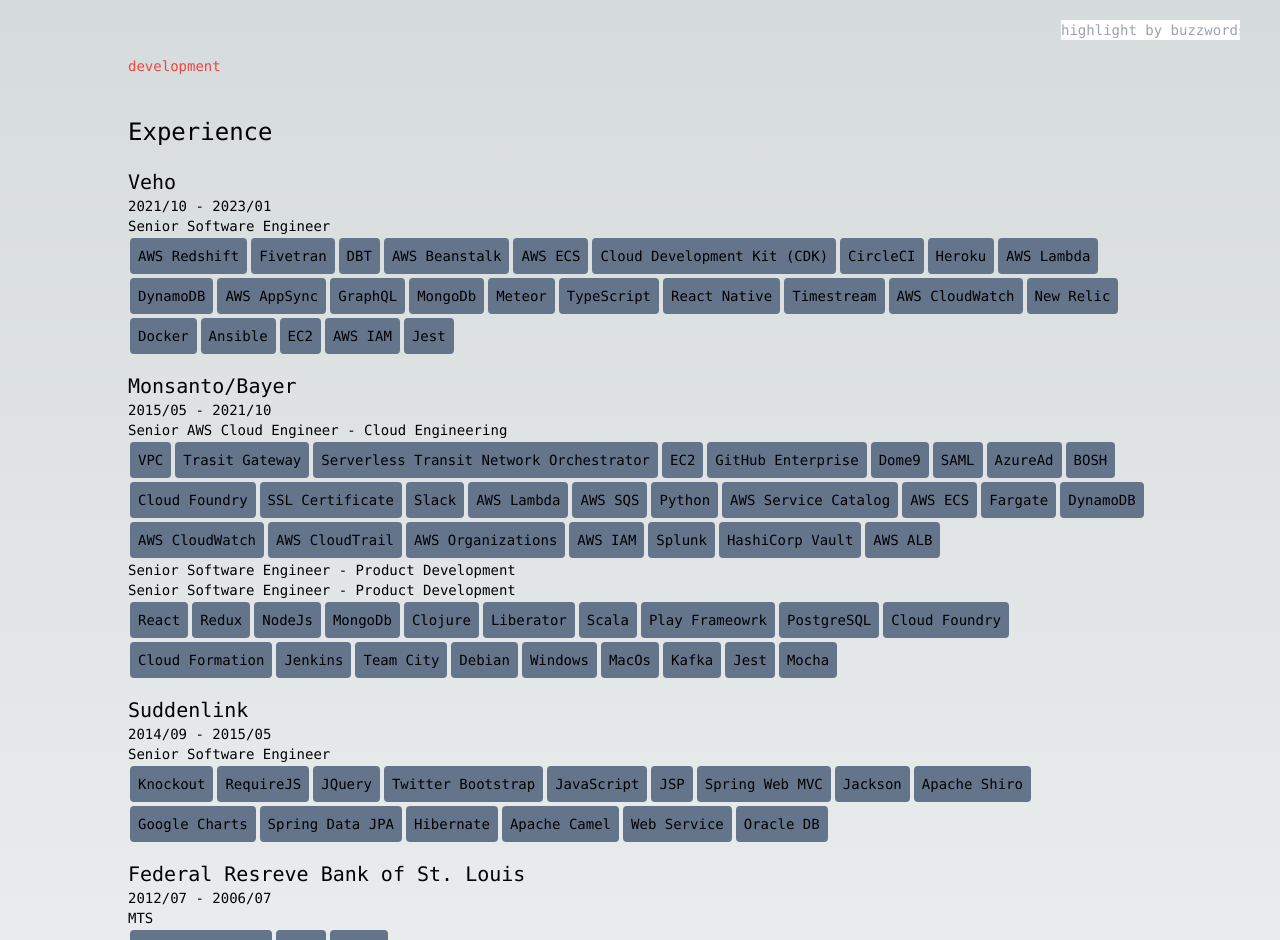
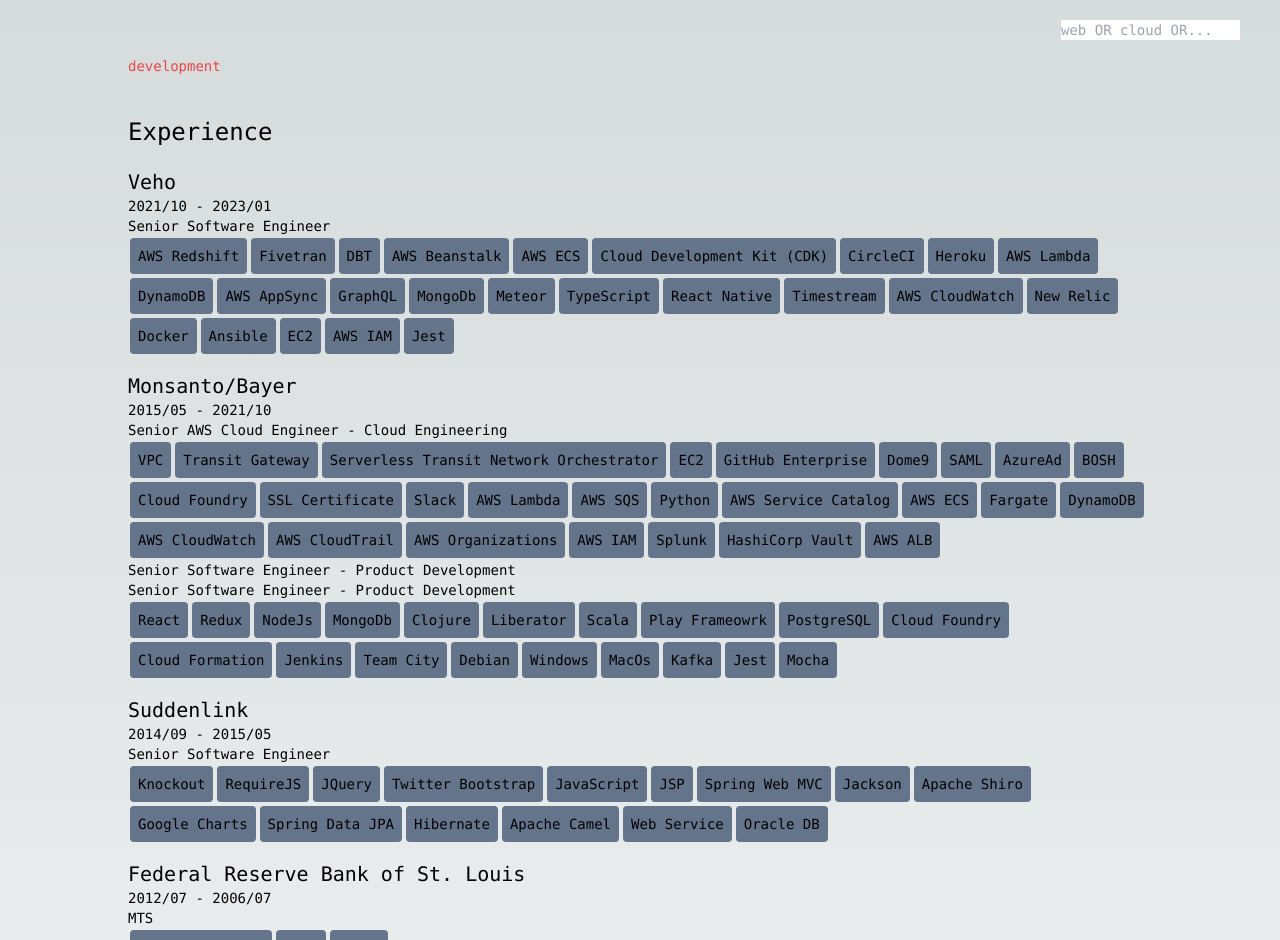
Before and after one commit to kevinjamescasey/resume, a Next.js app: page / in a window 1280 px wide. Shown: the top 940 px of the page. Built offline with nearby package versions, Linux system fonts and the light colour scheme.

Commit message:
typos. placeholder text

```diff
--- a/app/data.ts
+++ b/app/data.ts
@@ -1,6 +1,6 @@
 
 const att = { name: "SBC/AT&T", purpose: "Telecommunications Company" }
-const fed = { name: "Federal Resreve Bank of St. Louis", purpose: "Central Bank" }
+const fed = { name: "Federal Reserve Bank of St. Louis", purpose: "Central Bank" }
 const adaptive = { name: "Adaptive Solutions Group", purpose: "Staffing Company" }
 const suddenlink = { name: "Suddenlink", purpose: "Telecommunications Company" }
 const ferguson = { name: "Ferguson", purpose: "Staffing Company" }
@@ -133,7 +133,7 @@
 const windows = bz("Windows", [os])
 const macOs = bz("MacOs", [os])
 const vpc = bz("VPC", [aws])
-const transitGateway = bz("Trasit Gateway", [aws])
+const transitGateway = bz("Transit Gateway", [aws])
 const stno = bz("Serverless Transit Network Orchestrator", [aws, vpc, transitGateway])
 const ec2 = bz("EC2", [aws])
 const git = bz("Git")
--- a/app/page.tsx
+++ b/app/page.tsx
@@ -5,7 +5,7 @@
 import { useState } from "react"
 
 function Filter({ filterText, setFilterText }: { filterText:string, setFilterText: (t:string)=>void }) {
-  return <input type="text" placeholder="highlight by buzzwords like 'web API'" className="top-5 right-10 fixed text-black" value={filterText} onChange={(e) => setFilterText(e.target.value)} />
+  return <input type="text" placeholder="web OR cloud OR..." className="top-5 right-10 fixed text-black" value={filterText} onChange={(e) => setFilterText(e.target.value)} />
 }
 
 function Buzzwords({ buzzwords, filterText }: { buzzwords: Buzzword[], filterText: string }) {
```
